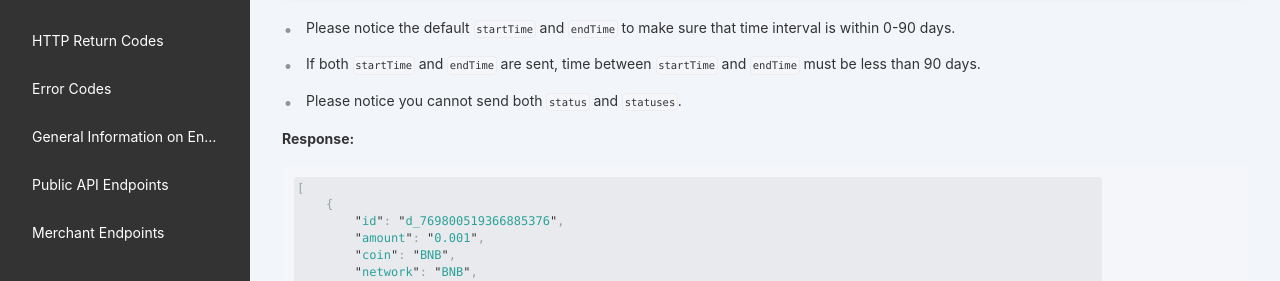
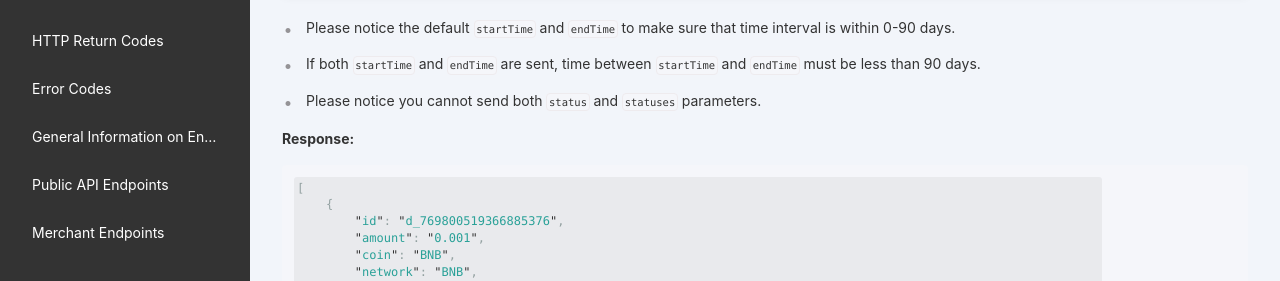
Before and after one commit to coins-docs/coins-docs.github.io, a Jekyll site: the page built from docs/rest-api.md, in a window 1280 px wide and 900 px high, scrolled down 14483 px. Shown: the part 168-449 px from the top of the window. Built offline with Jekyll 4.4.1, drawn with Linux system fonts in a browser that asks for light colours.

Commit message:
Update rest-api.md

```diff
--- a/docs/rest-api.md
+++ b/docs/rest-api.md
@@ -714,7 +714,7 @@ Fetch deposit history.
 
 * If both `startTime` and `endTime` are sent, time between `startTime` and `endTime` must be less than 90 days.
 
-* Please notice you cannot send both `status` and `statuses`.
+* Please notice you cannot send both `status` and `statuses` parameters.
 
 
 **Response:**
```
